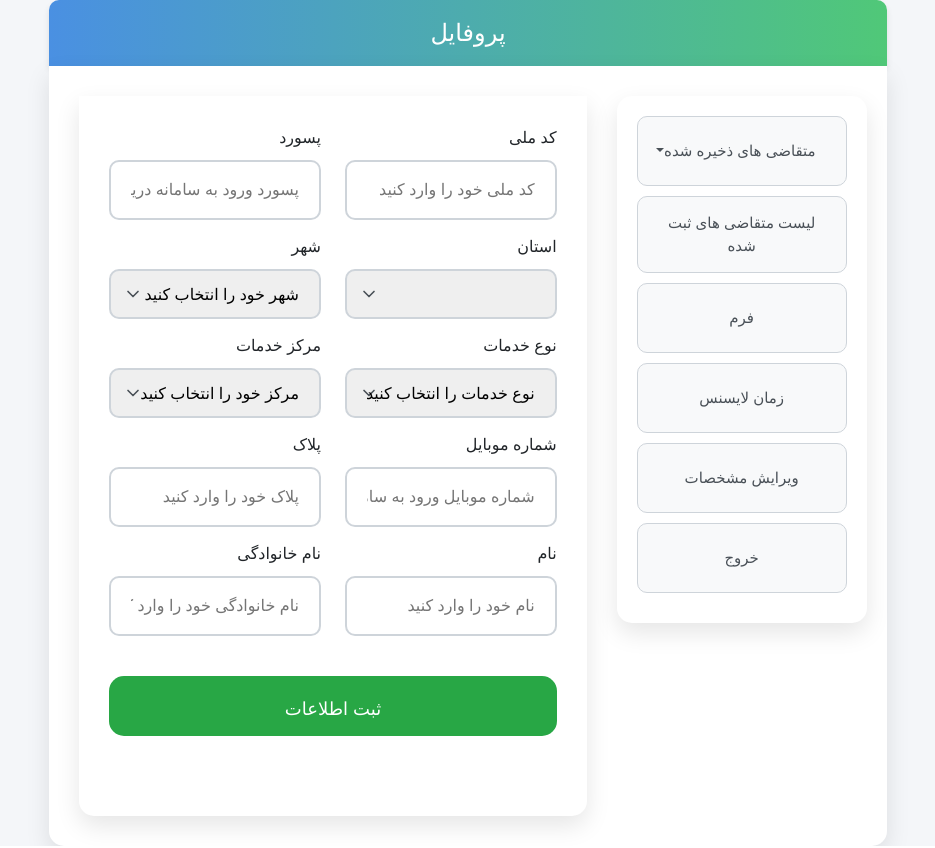
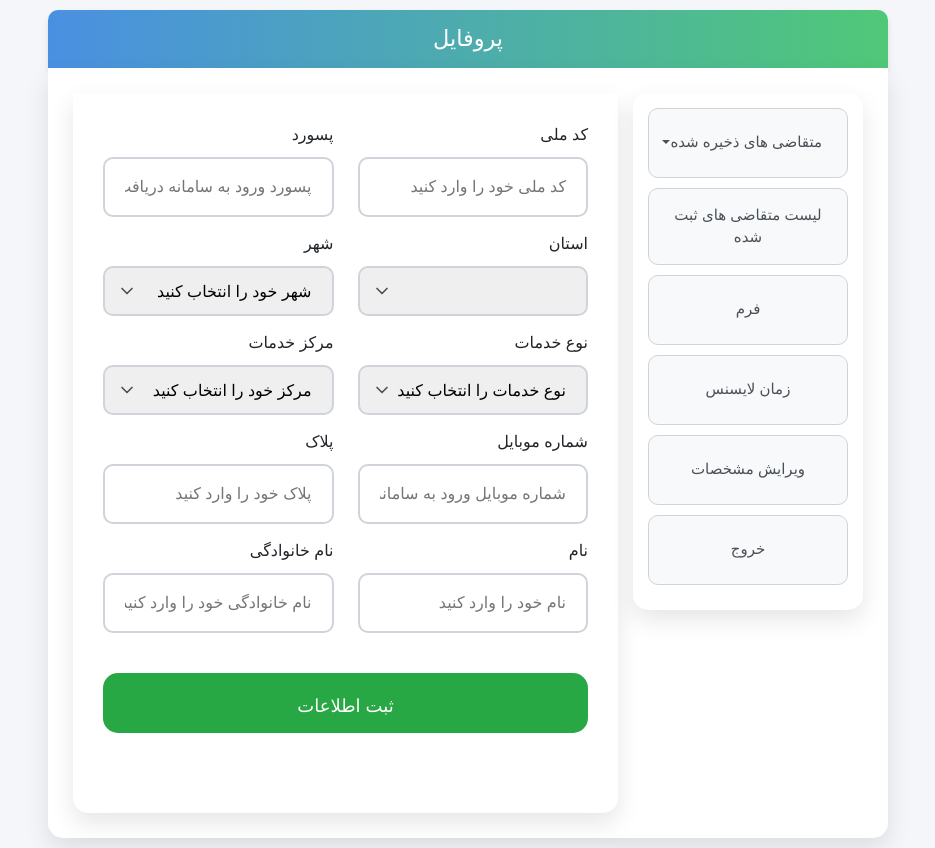
Before and after one commit to ahmadekhalili/nobat, a Django app: page /user/add/ in a window 1280 px wide. Shown: the whole page, without its empty margins (172-1107 px from the left). Run offline with Django 5.2, Linux system fonts and the light colour scheme; the visitor is signed in with stand-in values (Sample User, id 1); data that the repository does not hold is empty; parts of the project's set-up code (start-up, migrations or seed data) failed here and were passed over; some web fonts are replaced.

Commit message:
rebased base.html template to better fit in telegram web

```diff
--- a/main/templates/app1/base.html
+++ b/main/templates/app1/base.html
@@ -1,8 +1,9 @@
 <!DOCTYPE html>
 <html lang="fa">
 <head>
+
   <meta charset="UTF-8">
-  <meta name="viewport" content="width=device-width, initial-scale=1">
+  <meta name="viewport" content="width=device-width, initial-scale=1, maximum-scale=1">
   <title>Profile Page</title>
   <!-- Bootstrap 5 CSS -->
   <link href="https://cdn.jsdelivr.net/npm/bootstrap@5.1.3/dist/css/bootstrap.min.css" rel="stylesheet">
@@ -24,19 +25,19 @@
       background: linear-gradient(to right, #4a90e2, #50c878);
       color: white;
       text-align: center;
-      padding: 15px 0;
+      padding: 12px 0;
       border-radius: 10px 10px 0 0;
       box-shadow: 0 4px 6px rgba(0,0,0,0.1);
-      font-size: 1.5rem;
+      font-size: 1.4rem;
       width: 100%;
     }
     .status-indicator {
       width: 100%;
-      padding: 10px;
+      padding: 8px;
       text-align: center;
       font-weight: bold;
       border-radius: 5px;
-      margin-bottom: 15px;
+      margin-bottom: 12px;
       transition: all 0.3s ease;
     }
     .status-stopped {
@@ -58,25 +59,52 @@
     .main-content {
       background-color: white;
       border-radius: 0 0 15px 15px;
-      padding: 30px;
+      padding: 15px;
       box-shadow: 0 10px 25px rgba(0,0,0,0.1);
       min-height: 400px;
       display: flex;
+      flex-direction: column;
+      align-items: stretch;
+      gap: 15px;
+    }
+
+    /* For larger screens use row layout */
+    @media (min-width: 768px) {
+      .main-content {
+        flex-direction: row;
+        padding: 25px;
         justify-content: space-between;
         align-items: flex-start;
-      gap: 20px;
       }
+    }
+
     .buttons-middle {
       flex: 1;
+      order: 2;
     }
+
     .sidebar-buttons {
-      width: 250px;
+      width: 100%;
       background-color: white;
       border-radius: 15px;
-      padding: 20px;
+      padding: 15px;
       box-shadow: 0 10px 25px rgba(0,0,0,0.1);
-      transform: translateX(10px);
+      order: 1;
     }
+
+    /* For larger screens adjust sidebar */
+    @media (min-width: 768px) {
+      .sidebar-buttons {
+        width: 230px;
+        order: 2;
+        transform: translateX(0);
+      }
+
+      .buttons-middle {
+        order: 1;
+      }
+    }
+
     .middle-buttons .my-button {
       position: relative;
       width: 100%;
@@ -85,8 +113,8 @@
       color: #495057;
       border: 1px solid #ced4da;
       border-radius: 10px;
-      padding: 15px 30px;
-      font-size: 15px;
+      padding: 12px 20px;
+      font-size: 14px;
       cursor: pointer;
       direction: rtl;
       display: flex;
@@ -94,14 +122,25 @@
       justify-content: center;
       line-height: 1.5;
       margin-bottom: 10px;
-      min-height: 150px;
+      min-height: 100px;
       transition: all 0.3s ease;
     }
+
+    /* For larger screens make buttons taller */
+    @media (min-width: 768px) {
+      .middle-buttons .my-button {
+        min-height: 150px;
+        padding: 15px 30px;
+        font-size: 15px;
+      }
+    }
+
     .middle-buttons .my-button:hover {
       background-color: #e2e6ea;
       transform: scale(1.02);
       box-shadow: 0 4px 6px rgba(0,0,0,0.1);
     }
+
     .sidebar-buttons .my-button {
       width: 100%;
       text-align: center;
@@ -109,28 +148,41 @@
       color: #495057;
       border: 1px solid #ced4da;
       border-radius: 10px;
-      padding: 15px 30px;
-      font-size: 15px;
+      padding: 12px 15px;
+      font-size: 14px;
       cursor: pointer;
       direction: rtl;
       display: block;
       line-height: 1.5;
       margin-bottom: 10px;
-      min-height: 70px;
+      min-height: 50px;
       transition: all 0.3s ease;
     }
+
+    /* For larger screens make sidebar buttons taller */
+    @media (min-width: 768px) {
+      .sidebar-buttons .my-button {
+        padding: 15px 25px;
+        min-height: 70px;
+        font-size: 15px;
+      }
+    }
+
     .sidebar-buttons .my-button:hover {
       background-color: #e2e6ea;
       transform: scale(1.02);
       box-shadow: 0 4px 6px rgba(0,0,0,0.1);
     }
+
     .col-6 {
-      margin-bottom: 20px;
+      margin-bottom: 15px;
     }
+
     .title-link a{
       text-decoration: none;
       color: inherit;
     }
+
     .main-link {
       display: flex;
       text-decoration: none;
@@ -140,12 +192,13 @@
       width: 100%;
       height: 100%;
     }
+
     .modern-select {
       appearance: none;
       -webkit-appearance: none;
       padding: 0rem 1rem;
-  font-size: 0.95rem;
-  height: 37px;
+      font-size: 0.9rem;
+      height: 34px;
       background-color: #f9fafb;
       border: 1px solid #e5e7eb;
       border-radius: 8px;
@@ -155,6 +208,15 @@
       outline: none;
       position: relative;
       font-family: -apple-system, BlinkMacSystemFont, 'Segoe UI', Roboto, sans-serif;
+      margin-bottom: 5px;
+    }
+
+    @media (min-width: 768px) {
+      .modern-select {
+        font-size: 0.95rem;
+        height: 37px;
+        margin-bottom: 0;
+      }
     }
 
     .modern-select:focus {
@@ -182,6 +244,38 @@
       color: #374151;
       padding: 10px;
     }
+
+    /* Responsive container adjustments */
+    .container-fluid {
+      padding: 10px;
+    }
+
+    /* For Telegram WebApp specific adjustments */
+    @media (max-width: 600px) {
+      .container-fluid {
+        padding: 5px;
+      }
+
+      .row.w-100 {
+        margin-top: 0 !important;
+      }
+
+      .page-title {
+        font-size: 1.2rem;
+        padding: 10px 0;
+      }
+
+      .col-md-8 {
+        padding: 0;
+      }
+    }
+
+    /* Fix possible overflow issues in Telegram */
+    .dropdown-menu {
+      max-width: 100%;
+      overflow-x: hidden;
+    }
+
     {% block additional_style %}
     {% endblock %}
   </style>
@@ -189,7 +283,7 @@
 </head>
 <body>
   <div class="container-fluid min-vh-100 d-flex align-items-center justify-content-center">
-    <div class="row w-100 mt-n5">
+    <div class="row w-100">
       <div class="col-12 col-md-8 mx-auto p-0">
         <div class="page-title title-link">{% block title %}{% endblock %}</div>
         <div class="main-content">
```
Also changed, not shown: 1 other file. Lines whose indentation alone changed are shown as unchanged.
